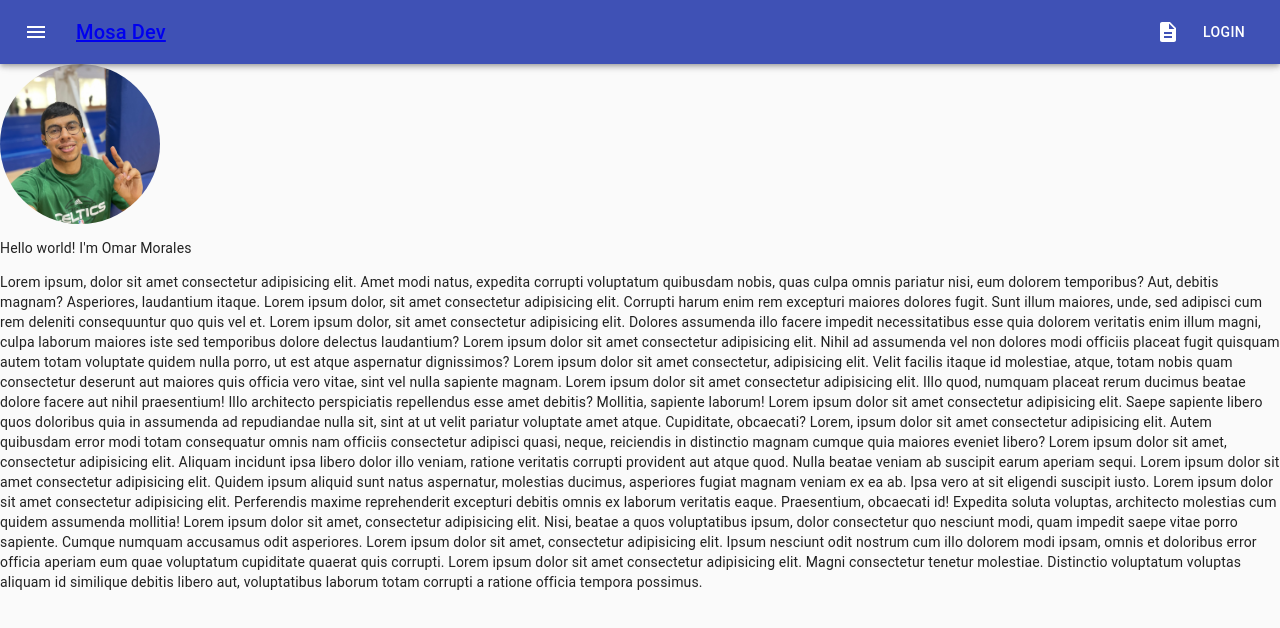
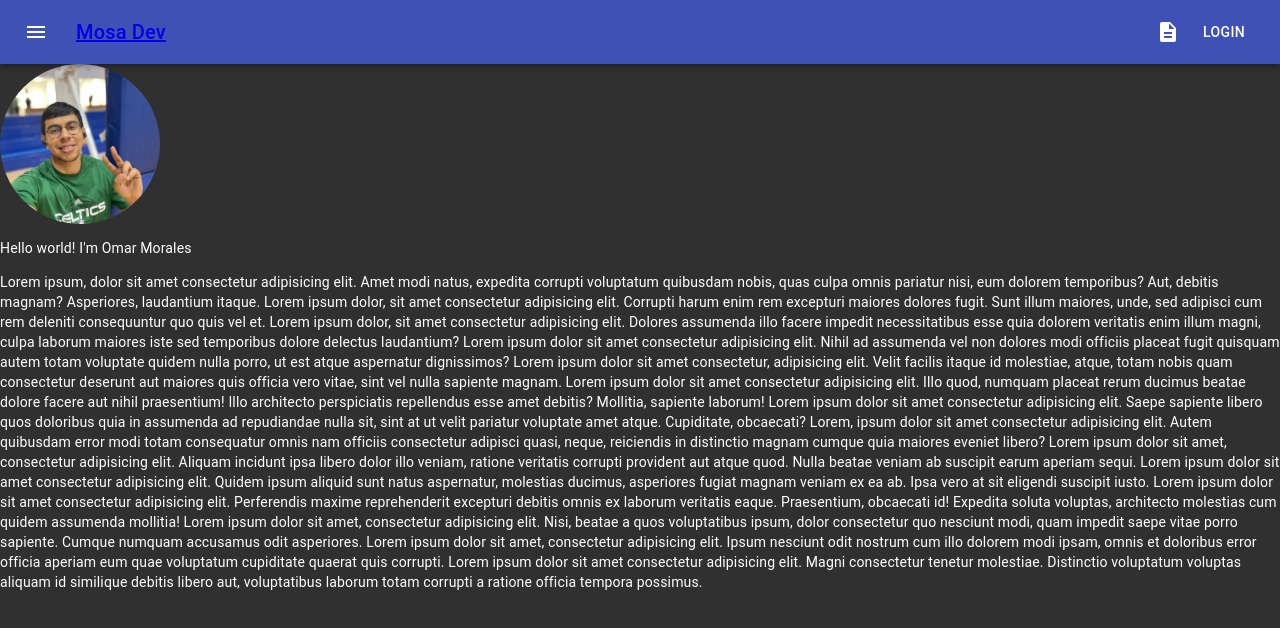
Before and after one commit to omarmorales/saul.dev, a React (Create React App) app: page / in a window 1280 px wide. Shown: the top 628 px of the page. Built offline with nearby package versions, Linux system fonts and the light colour scheme.

Commit message:
dark mode configuration

```diff
--- a/src/App.js
+++ b/src/App.js
@@ -7,15 +7,32 @@ import ScrollToTop from "./components/ScrollToTop/ScrollToTop";
 import {
   BrowserRouter as Router
 } from "react-router-dom";
+import useMediaQuery from '@material-ui/core/useMediaQuery';
+import { createTheme, ThemeProvider } from '@material-ui/core/styles';
 
 function App() {
+  const prefersDarkMode = useMediaQuery('(prefers-color-scheme: dark)');
+
+  const theme = React.useMemo(
+    () =>
+      createTheme({
+        palette: {
+          type: 'dark',
+        },
+      }),
+    [prefersDarkMode],
+  );
+
   return (
     <React.Fragment>
       <Router>
-        <CssBaseline />
-        <Navbar />
-        <Main />
-        <ScrollToTop />
+        <ThemeProvider theme={theme}>
+          <CssBaseline />
+          <Navbar />
+          <Main />
+          <ScrollToTop />
+        </ThemeProvider>
+
       </Router>
     </React.Fragment>
   );
--- a/src/components/Articles/Articles.jsx
+++ b/src/components/Articles/Articles.jsx
@@ -31,7 +31,7 @@ const useStyles = makeStyles((theme) => ({
 export default function Articles() {
     const classes = useStyles();
     const [articles, setArticles] = useState([]);
-    const [url, setUrl] = useState('https://dev.to/api/articles?username=omarmorales');
+    const [url] = useState('https://dev.to/api/articles?username=omarmorales');
     const [isLoading, setIsLoading] = useState(false);
 
     useEffect(() => {
--- a/src/components/Navbar/Navbar.jsx
+++ b/src/components/Navbar/Navbar.jsx
@@ -8,7 +8,7 @@ import IconButton from '@material-ui/core/IconButton';
 import MenuIcon from '@material-ui/icons/Menu';
 import DescriptionIcon from '@material-ui/icons/Description';
 import Tooltip from '@material-ui/core/Tooltip';
-import { Link, NavLink } from "react-router-dom";
+import { NavLink } from "react-router-dom";
 
 const useStyles = makeStyles((theme) => ({
     grow: {
```
